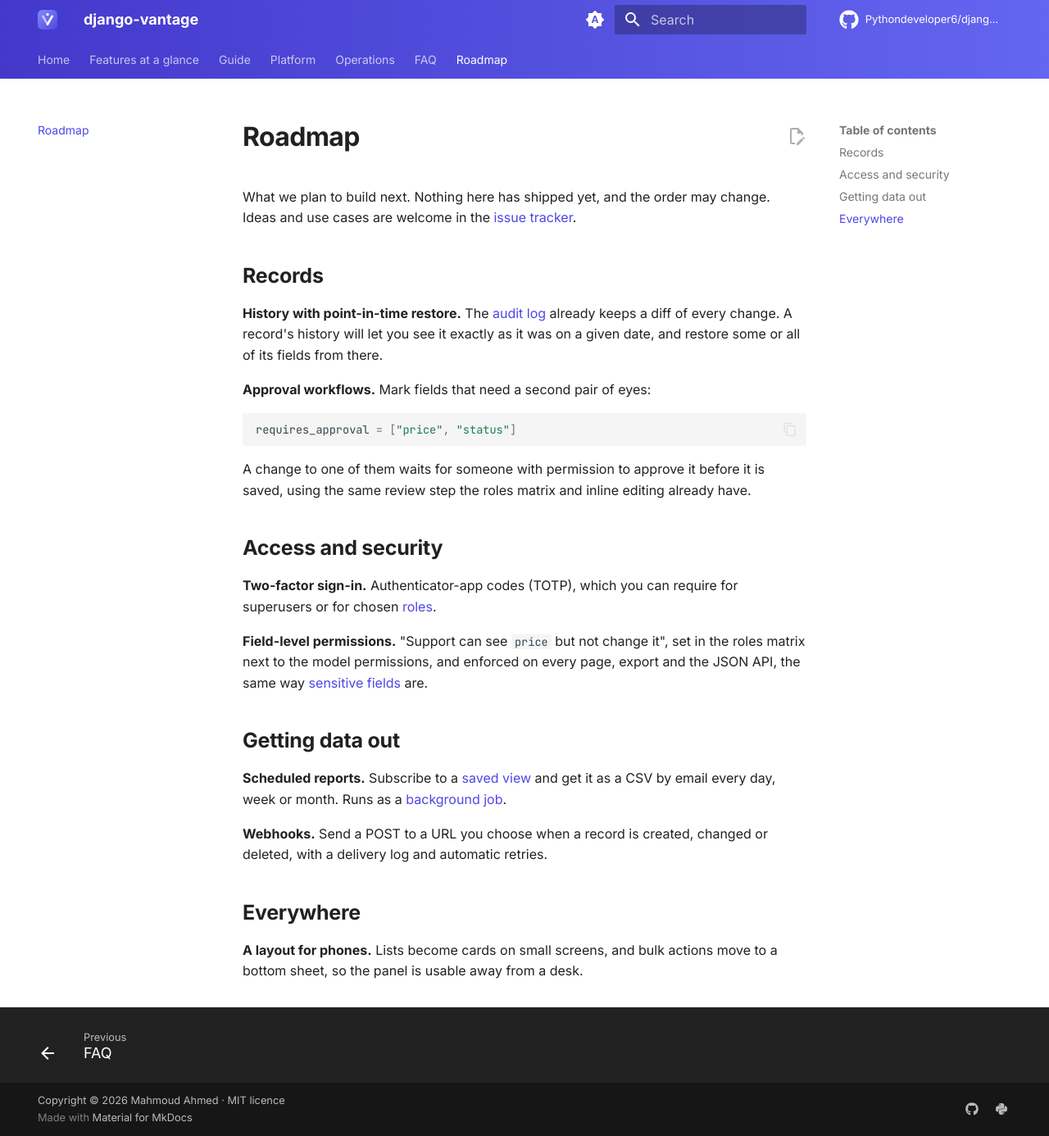
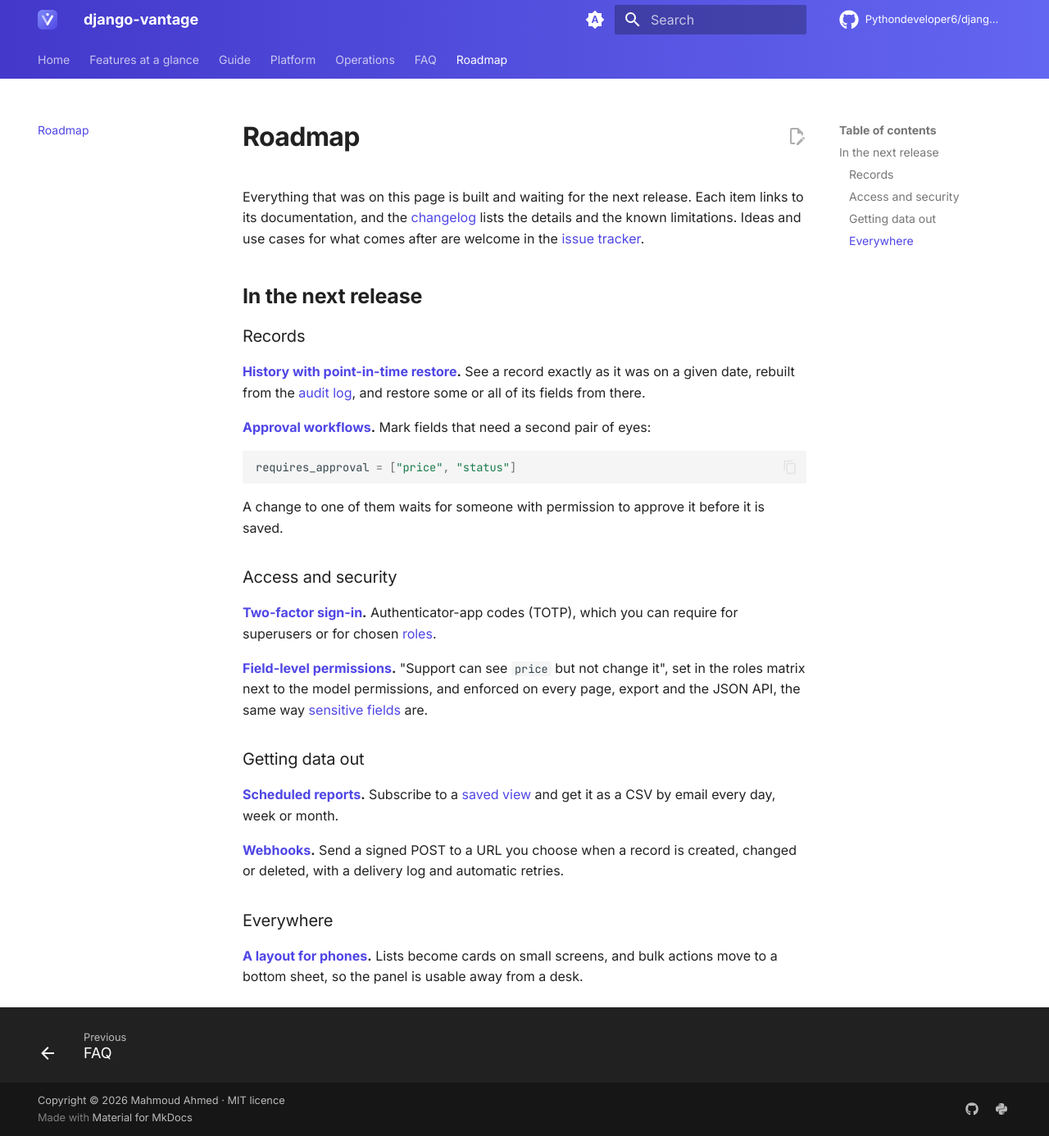
Before and after one commit to Pythondeveloper6/django-vantage, an MkDocs documentation site: the page built from docs/roadmap.md, in a window 1280 px wide and 1386 px high. Shown: the whole window at 82% size. Built offline with MkDocs 1.6.1 and Material for MkDocs 9.7.7, drawn with Linux system fonts in a browser that asks for light colours; comment, search, counter and statistics services are not loaded.

Commit message:
Changelog and roadmap for the seven roadmap features

````diff
--- a/docs/roadmap.md
+++ b/docs/roadmap.md
@@ -1,43 +1,46 @@
 # Roadmap
 
-What we plan to build next. Nothing here has shipped yet, and the order may change.
-Ideas and use cases are welcome in the
+Everything that was on this page is built and waiting for the next release. Each item
+links to its documentation, and the [changelog](https://github.com/Pythondeveloper6/django-vantage/blob/main/CHANGELOG.md)
+lists the details and the known limitations. Ideas and use cases for what comes after
+are welcome in the
 [issue tracker](https://github.com/Pythondeveloper6/django-vantage/issues).
 
-## Records
+## In the next release
 
-**History with point-in-time restore.** The [audit log](permissions.md#the-audit-log)
-already keeps a diff of every change. A record's history will let you see it exactly as
-it was on a given date, and restore some or all of its fields from there.
+### Records
 
-**Approval workflows.** Mark fields that need a second pair of eyes:
+**[History with point-in-time restore](history.md).** See a record exactly as it was on
+a given date, rebuilt from the [audit log](permissions.md#the-audit-log), and restore
+some or all of its fields from there.
+
+**[Approval workflows](approvals.md).** Mark fields that need a second pair of eyes:
 
 ```python
 requires_approval = ["price", "status"]
 ```
 
 A change to one of them waits for someone with permission to approve it before it is
-saved, using the same review step the roles matrix and inline editing already have.
+saved.
 
-## Access and security
+### Access and security
 
-**Two-factor sign-in.** Authenticator-app codes (TOTP), which you can require for
-superusers or for chosen [roles](roles.md).
+**[Two-factor sign-in](two-factor.md).** Authenticator-app codes (TOTP), which you can
+require for superusers or for chosen [roles](roles.md).
 
-**Field-level permissions.** "Support can see `price` but not change it", set in the
-roles matrix next to the model permissions, and enforced on every page, export and the
-JSON API, the same way [sensitive fields](sensitive-fields.md) are.
+**[Field-level permissions](field-permissions.md).** "Support can see `price` but not
+change it", set in the roles matrix next to the model permissions, and enforced on every
+page, export and the JSON API, the same way [sensitive fields](sensitive-fields.md) are.
 
-## Getting data out
+### Getting data out
 
-**Scheduled reports.** Subscribe to a [saved view](lists.md#saved-views) and get it as a
-CSV by email every day, week or month. Runs as a
-[background job](lists.md#background-jobs).
+**[Scheduled reports](reports.md).** Subscribe to a [saved view](lists.md#saved-views)
+and get it as a CSV by email every day, week or month.
 
-**Webhooks.** Send a POST to a URL you choose when a record is created, changed or
-deleted, with a delivery log and automatic retries.
+**[Webhooks](webhooks.md).** Send a signed POST to a URL you choose when a record is
+created, changed or deleted, with a delivery log and automatic retries.
 
-## Everywhere
+### Everywhere
 
-**A layout for phones.** Lists become cards on small screens, and bulk actions move to a
-bottom sheet, so the panel is usable away from a desk.
+**[A layout for phones](phones.md).** Lists become cards on small screens, and bulk
+actions move to a bottom sheet, so the panel is usable away from a desk.
````
Also changed, not shown: CHANGELOG.md (+151 -0 lines).
